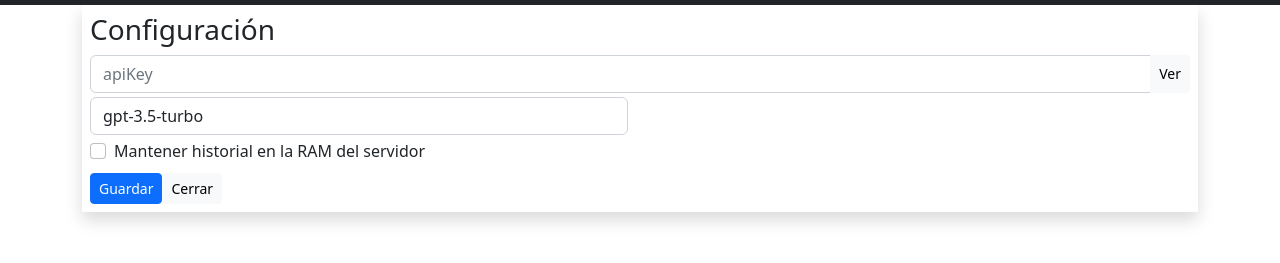
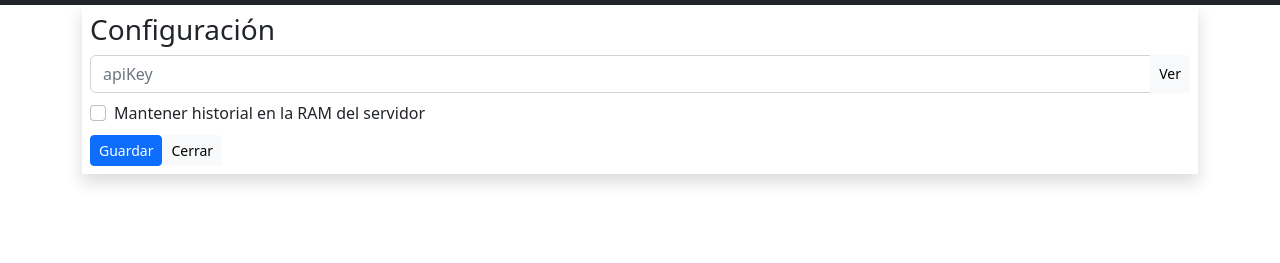
Before and after one commit to akobashikawa/express-chatgpt, a website: page public/index.html in a window 1280 px wide. Shown: the part 51-314 px from the top of the page. Drawn offline with nearby package versions, Linux system fonts and the light colour scheme.

Commit message:
Deshabilitado input de modelo

```diff
--- a/public/index.html
+++ b/public/index.html
@@ -64,7 +64,7 @@
         </div>
         <div class="row my-1">
           <div class="col">
-            <input type="text" class="form-control" placeholder="Modelo" v-model="model">
+            <!-- <input type="text" class="form-control" placeholder="Modelo" v-model="model"> -->
           </div>
           <div class="col">
             <!-- <input type="text" class="form-control" placeholder="Max Tokens" v-model="max_tokens"> -->
```
